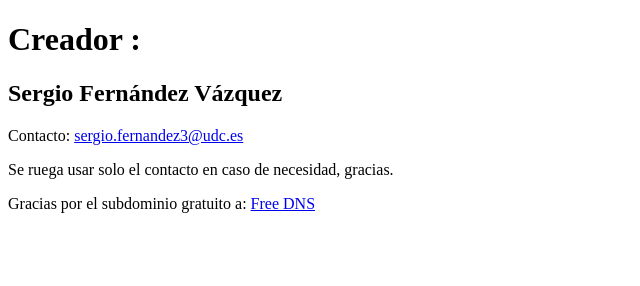
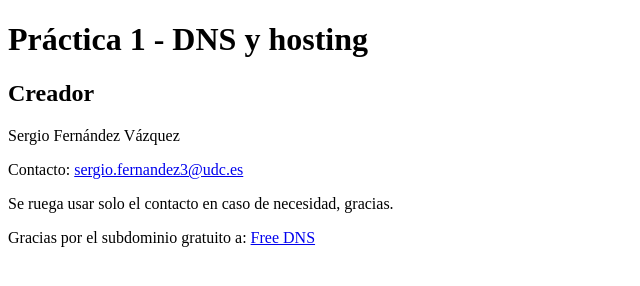
Before and after one commit to Sergioofv/repositorio-web, a plain HTML site: page index.html in a window 1280 px wide. Shown: the whole page, without its empty margins (0-640 px from the left). Drawn offline with Linux system fonts and the light colour scheme.

Commit message:
Update index.html

```diff
--- a/index.html
+++ b/index.html
@@ -1,18 +1,23 @@
 <!DOCTYPE html>
 <html lang="es">
 <head>
-
   <meta charset="UTF-8">
   <title>Primera práctica de Redes</title>
 </head>
 <body>
-  <h1>Creador :</h1>
-  <h2>Sergio Fernández Vázquez</h2>
 
-  <p> Contacto:
-    <a href="sergio.fernandez3@udc.es">sergio.fernandez3@udc.es</a>
+  <h1>Práctica 1 - DNS y hosting</h1>
+
+  <h2>Creador</h2>
+  <p>Sergio Fernández Vázquez</p>
+
+  <p>
+    Contacto:
+    <a href="mailto:sergio.fernandez3@udc.es">sergio.fernandez3@udc.es</a>
   </p>
-  <p> Se ruega usar solo el contacto en caso de necesidad, gracias.
+
+  <p>
+    Se ruega usar solo el contacto en caso de necesidad, gracias.
   </p>
 
   <p>
```
